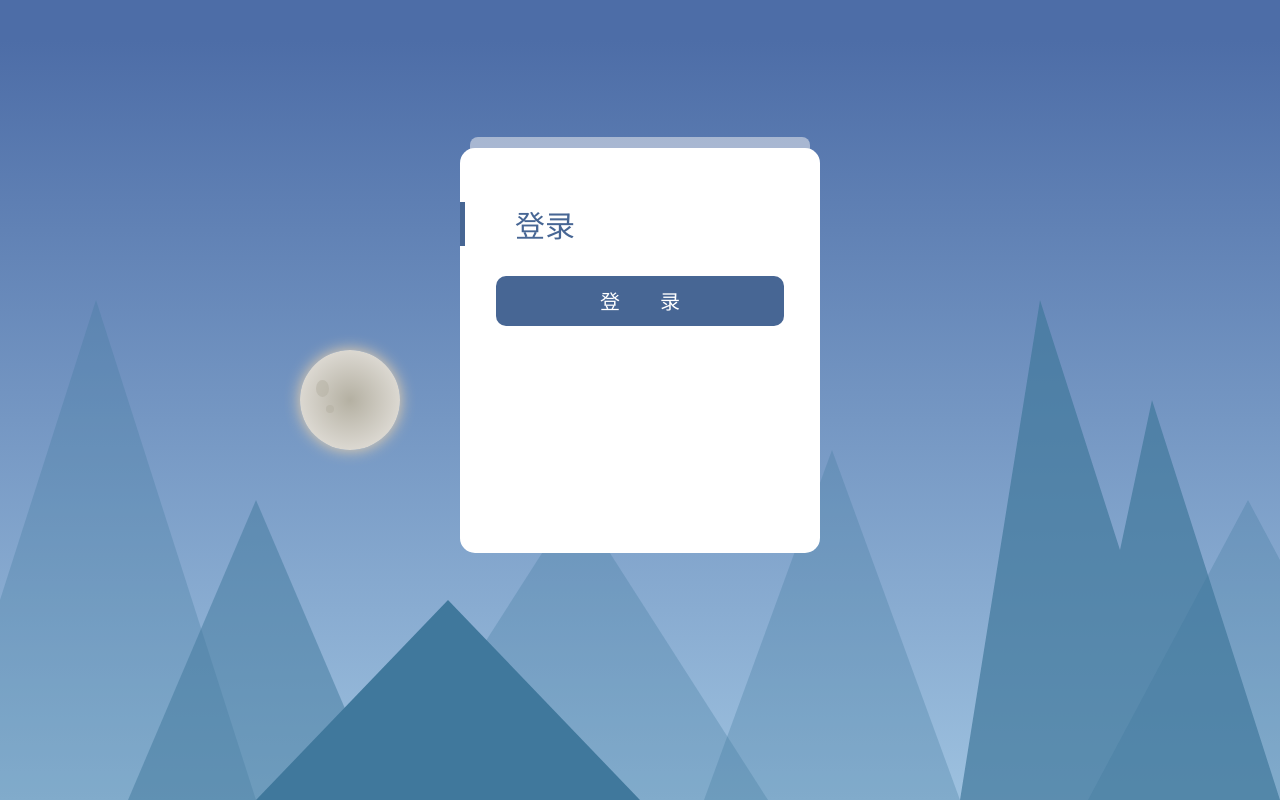
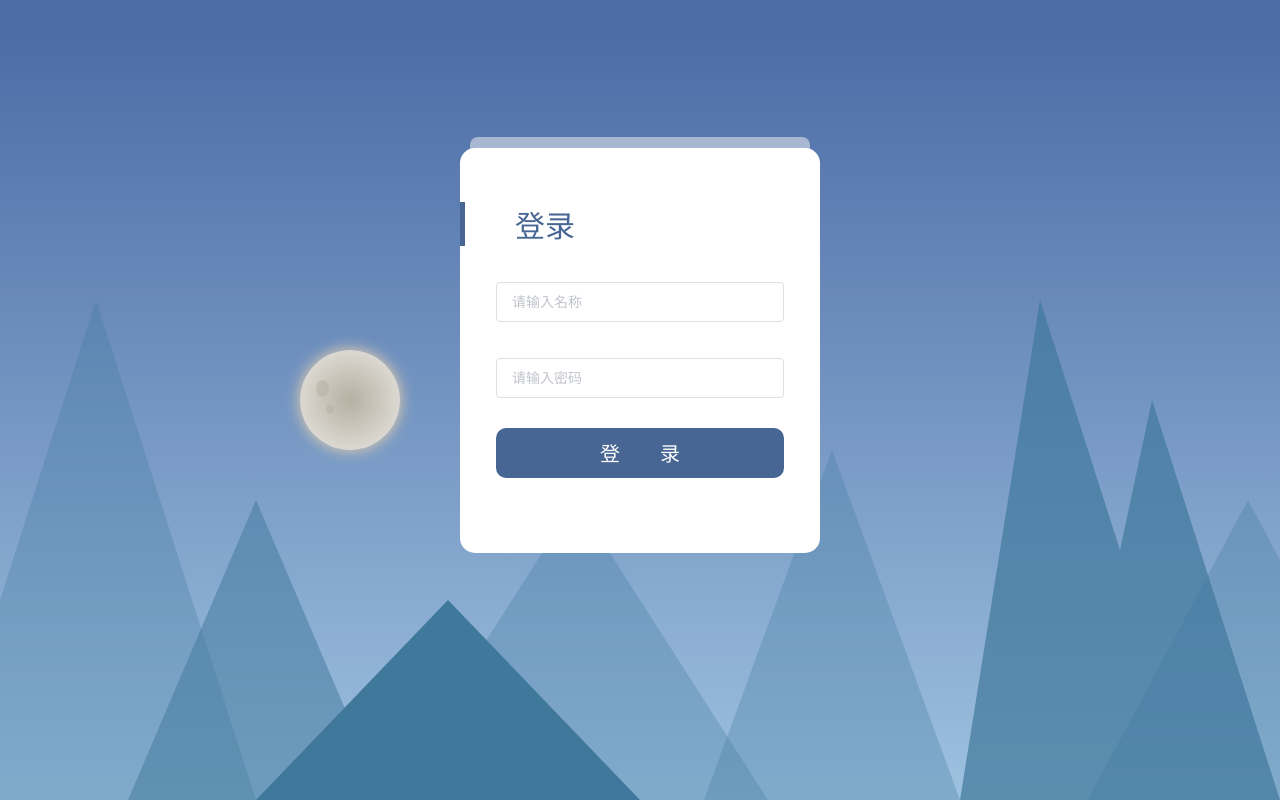
Before and after one commit to zzdoreen/vite-vue3-ts, a Vue app: page /#/login in a window 1280 px wide. Shown: the top 800 px of the page. Built offline with nearby package versions, Linux system fonts and the light colour scheme.

Commit message:
'elementui'

```diff
--- a/package.json
+++ b/package.json
@@ -7,7 +7,6 @@
     "serve": "vite preview"
   },
   "dependencies": {
-    "element-plus": "^1.0.2-beta.36",
     "node-sass": "^5.0.0",
     "sass-loader": "^11.0.1",
     "vue": "^3.0.5"
@@ -17,6 +16,7 @@
     "@vitejs/plugin-vue": "^1.2.1",
     "@vue/compiler-sfc": "^3.0.5",
     "axios": "^0.21.1",
+    "element-plus": "^1.0.2-beta.39",
     "sass": "^1.32.8",
     "typescript": "^4.1.3",
     "vite": "^2.1.5",
--- a/src/components/HelloWorld.vue
+++ b/src/components/HelloWorld.vue
@@ -1,9 +1,9 @@
 <template>
   <div class="text">
     <span>雨纷纷</span>
-    <!-- <el-divider direction="vertical"></el-divider> -->
+    <el-divider direction="vertical"></el-divider>
     <span>旧故里</span>
-    <!-- <el-divider direction="vertical"></el-divider> -->
+    <el-divider direction="vertical"></el-divider>
     <span>草木深</span>
   </div>
 </template>
--- a/src/components/Login.vue
+++ b/src/components/Login.vue
@@ -15,12 +15,12 @@
     <div class="contain-box">
       <div class="login-box">
         <div class="title">登录</div>
-        <!-- <el-input class="input-style" placeholder="请输入名称"></el-input> -->
-        <!-- <el-input
+        <el-input class="input-style" placeholder="请输入名称"></el-input>
+        <el-input
           class="input-style"
           placeholder="请输入密码"
           show-password
-        ></el-input> -->
+        ></el-input>
         <router-link to="/home">
           <button class="input-style login-button">登录</button>
         </router-link>
```
Also changed, not shown: src/main.ts (+4 -3 lines), 17 other files (tests, documents, lock files or other folders).
